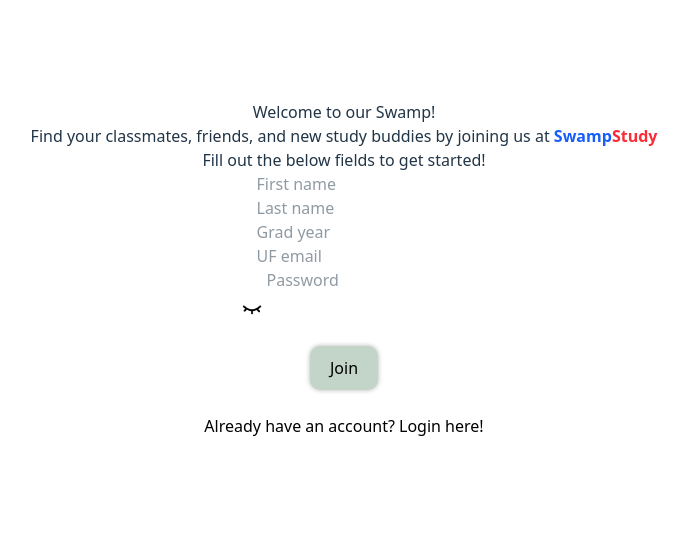
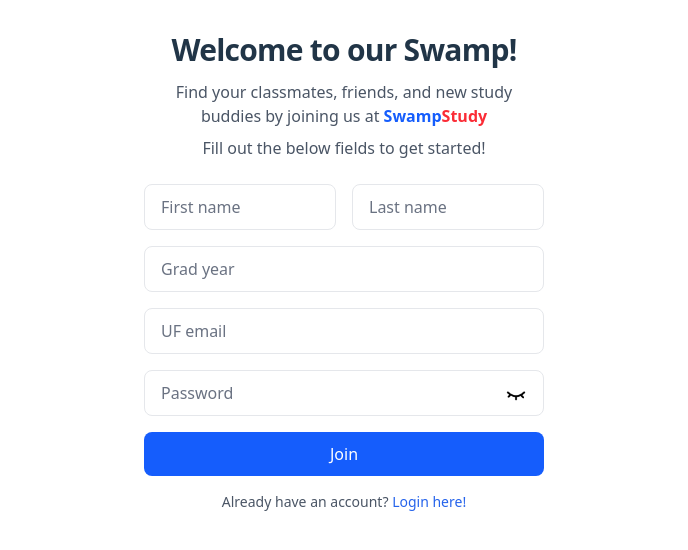
Before and after one commit to connor-kress/swamp-study, a React (Vite) app in the folder client/: page /register in a window 1280 px wide. Shown: the top 550 px of the page, without its empty margins (296-984 px from the left). Built offline with nearby package versions, Linux system fonts and the light colour scheme.

Commit message:
Overhauled login and register screens with Tailwind

```diff
--- a/client/src/screens/LoginScreen.tsx
+++ b/client/src/screens/LoginScreen.tsx
@@ -97,17 +97,38 @@
   }, [navigate]);
 
   return (
-    <div style={{ textAlign: "center", marginTop: "100px" }}>
-      <h1>Login</h1>
-      <p>Enter your UF email and password to login</p>
-      {error && <p style={{ "color": "red" }}>{error}</p>}
-      <form
-        style={{ display: "flex", flexDirection: "column", alignItems: "center" }}
-        onSubmit={handleSubmit}
-      >
-        <label>
+    <div className="flex flex-col items-center gap-6 px-6 py-8 max-w-md mx-auto">
+      <div className="text-center space-y-2">
+        <h1 className="text-3xl font-bold tracking-tight dark:text-gray-50">
+          Login
+        </h1>
+        <p className="text-gray-600 dark:text-gray-400">
+          Enter your UF email and password to login
+        </p>
+      </div>
+
+      {error && (
+        <div className="w-full p-3 rounded-lg bg-red-50 dark:bg-red-900/30
+                        text-red-600 dark:text-red-400 text-sm">
+          {error}
+        </div>
+      )}
+
+      <form className="w-full space-y-4" onSubmit={handleSubmit}>
+        <div className="space-y-4">
+          <label className="block">
+            <div className="relative">
               <input
-            style={{ width: "175px" }}
+                className="w-full px-4 py-2.5 rounded-lg
+                           border border-gray-300 dark:border-gray-600
+                           bg-white dark:bg-gray-800
+                           text-gray-900 dark:text-gray-100
+                           placeholder:text-gray-500
+                           dark:placeholder:text-gray-400
+                           focus:outline-none focus:ring-2 focus:ring-blue-500
+                           focus:border-transparent
+                           dark:focus:ring-blue-400
+                           transition"
                 type="text"
                 id="email"
                 name="email"
@@ -119,11 +140,22 @@
                 onInput={validateEmailDomain}
                 required
               />
+            </div>
           </label>
-        <br/>
-        <label style={{ paddingLeft: "20px" }}>
+
+          <label className="block">
+            <div className="relative">
               <input
-            style={{ width: "175px" }}
+                className="w-full px-4 py-2.5 rounded-lg
+                           border border-gray-300 dark:border-gray-600
+                           bg-white dark:bg-gray-800
+                           text-gray-900 dark:text-gray-100
+                           placeholder:text-gray-500
+                           dark:placeholder:text-gray-400
+                           focus:outline-none focus:ring-2 focus:ring-blue-500
+                           focus:border-transparent
+                           dark:focus:ring-blue-400
+                           transition"
                 type={passwordVisible ? "text" : "password"}
                 id="password"
                 name="password"
@@ -133,28 +165,56 @@
                 onChange={handleInputChange}
                 required
               />
+              <button
+                type="button"
+                onClick={() => setPasswordVisible((prev) => !prev)}
+                className="absolute right-3 top-1/2 -translate-y-1/2
+                           p-1.5 rounded-md
+                           hover:bg-gray-100 dark:hover:bg-gray-700
+                           focus:outline-none focus:ring-2 focus:ring-blue-500
+                           dark:focus:ring-blue-400
+                           transition"
+                aria-label={passwordVisible ? "Hide password" : "Show password"}
+                aria-pressed={passwordVisible}
+                title={passwordVisible ? "Hide password" : "Show password"}
+              >
                 <img
                   src={passwordVisible ? viewIcon : hideIcon}
-          onClick={() => setPasswordVisible(prev => !prev)}
-          alt={passwordVisible ? "Hide Password" : "View Password"}
-          style={{
-            cursor: "pointer",
-            width: "20px",
-            height: "20px",
-            position: "relative",
-            top: "5px",
-            left: "-25px"
-          }}
+                  alt=""
+                  className="w-5 h-5 dark:invert"
                 />
+              </button>
+            </div>
           </label>
-        <br/>
-        <button type="submit" style={{ backgroundColor: "#C2D5C8", color: "black", padding: "10px 20px", marginTop: "10px", borderRadius: "10px", cursor: "pointer", boxShadow: "0px 0px 5px rgba(0, 0, 0, 0.3)" }}>
+        </div>
+
+        <button
+          type="submit"
+          className="w-full px-4 py-2.5 rounded-lg
+                     bg-blue-600 dark:bg-blue-500
+                     text-white font-medium
+                     hover:bg-blue-700 dark:hover:bg-blue-600
+                     focus:outline-none focus:ring-2
+                     focus:ring-blue-500 dark:focus:ring-blue-400
+                     focus:ring-offset-2 dark:focus:ring-offset-gray-800
+                     disabled:opacity-60 disabled:cursor-not-allowed
+                     transition"
+          disabled={isLoading}
+        >
           {isLoading ? "Loading..." : "Log In"}
         </button>
-        <br/>
-        <Link to="/register" style={{ color: "black" }}>
-          New here? Sign up here!
+
+        <p className="text-center text-sm text-gray-600 dark:text-gray-400">
+          New here?{" "}
+          <Link
+            to="/register"
+            className="font-medium text-blue-600 dark:text-blue-400
+                       hover:text-blue-500 dark:hover:text-blue-300
+                       transition"
+          >
+            Sign up here!
           </Link>
+        </p>
       </form>
     </div>
   );
--- a/client/src/screens/RegisterScreen.tsx
+++ b/client/src/screens/RegisterScreen.tsx
@@ -68,21 +68,40 @@
   }
 
   return (
-    <div style={{ textAlign: "center", marginTop: "100px" }}>
-      <h1>Welcome to our Swamp!</h1>
+    <div className="flex flex-col items-center gap-6 px-6 py-8 max-w-md mx-auto">
+      <div className="text-center space-y-3">
+        <h1 className="text-3xl font-bold tracking-tight dark:text-gray-50">
+          Welcome to our Swamp!
+        </h1>
+        <div className="space-y-2 text-gray-600 dark:text-gray-400">
           <p>
-        Find your classmates, friends, and new study buddies by joining
-        us at <SwampStudy />
+            Find your classmates, friends, and new study buddies by joining us at{" "}
+            <SwampStudy />
           </p>
           <p>Fill out the below fields to get started!</p>
-      {error && <p style={{ "color": "red" }}>{error}</p>}
-      <form
-        style={{ display: "flex", flexDirection: "column", alignItems: "center" }}
-        onSubmit={handleSubmit}
-      >
-        <label>
+        </div>
+      </div>
+
+      {error && (
+        <div className="w-full p-3 rounded-lg bg-red-50 dark:bg-red-900/30
+                        text-red-600 dark:text-red-400 text-sm">
+          {error}
+        </div>
+      )}
+
+      <form className="w-full space-y-4" onSubmit={handleSubmit}>
+        <div className="space-y-4">
+          <div className="grid grid-cols-2 gap-4">
+            <label className="block">
               <input
-            style={{ width: "175px" }}
+                className="w-full px-4 py-2.5 rounded-lg
+                           border border-gray-300 dark:border-gray-600
+                           bg-white dark:bg-gray-800
+                           text-gray-900 dark:text-gray-100
+                           placeholder:text-gray-500 dark:placeholder:text-gray-400
+                           focus:outline-none focus:ring-2 focus:ring-blue-500
+                           focus:border-transparent dark:focus:ring-blue-400
+                           transition"
                 type="text"
                 id="firstName"
                 name="firstName"
@@ -93,9 +112,17 @@
                 required
               />
             </label>
-        <label>
+
+            <label className="block">
               <input
-            style={{ width: "175px" }}
+                className="w-full px-4 py-2.5 rounded-lg
+                           border border-gray-300 dark:border-gray-600
+                           bg-white dark:bg-gray-800
+                           text-gray-900 dark:text-gray-100
+                           placeholder:text-gray-500 dark:placeholder:text-gray-400
+                           focus:outline-none focus:ring-2 focus:ring-blue-500
+                           focus:border-transparent dark:focus:ring-blue-400
+                           transition"
                 type="text"
                 id="lastName"
                 name="lastName"
@@ -106,9 +133,18 @@
                 required
               />
             </label>
-        <label>
+          </div>
+
+          <label className="block">
             <input
-            style={{ width: "175px" }}
+              className="w-full px-4 py-2.5 rounded-lg
+                         border border-gray-300 dark:border-gray-600
+                         bg-white dark:bg-gray-800
+                         text-gray-900 dark:text-gray-100
+                         placeholder:text-gray-500 dark:placeholder:text-gray-400
+                         focus:outline-none focus:ring-2 focus:ring-blue-500
+                         focus:border-transparent dark:focus:ring-blue-400
+                         transition"
               type="number"
               id="gradYear"
               name="gradYear"
@@ -120,9 +156,17 @@
               required
             />
           </label>
-        <label>
+
+          <label className="block">
             <input
-            style={{ width: "175px" }}
+              className="w-full px-4 py-2.5 rounded-lg
+                         border border-gray-300 dark:border-gray-600
+                         bg-white dark:bg-gray-800
+                         text-gray-900 dark:text-gray-100
+                         placeholder:text-gray-500 dark:placeholder:text-gray-400
+                         focus:outline-none focus:ring-2 focus:ring-blue-500
+                         focus:border-transparent dark:focus:ring-blue-400
+                         transition"
               type="text"
               id="email"
               name="email"
@@ -135,9 +179,18 @@
               required
             />
           </label>
-        <label style={{ paddingLeft: "20px" }}>
+
+          <label className="block">
+            <div className="relative">
               <input
-            style={{ width: "175px" }}
+                className="w-full px-4 py-2.5 rounded-lg
+                           border border-gray-300 dark:border-gray-600
+                           bg-white dark:bg-gray-800
+                           text-gray-900 dark:text-gray-100
+                           placeholder:text-gray-500 dark:placeholder:text-gray-400
+                           focus:outline-none focus:ring-2 focus:ring-blue-500
+                           focus:border-transparent dark:focus:ring-blue-400
+                           transition"
                 type={passwordVisible ? "text" : "password"}
                 id="password"
                 name="password"
@@ -147,28 +200,56 @@
                 onChange={handleInputChange}
                 required
               />
+              <button
+                type="button"
+                onClick={() => setPasswordVisible(prev => !prev)}
+                className="absolute right-3 top-1/2 -translate-y-1/2
+                           p-1.5 rounded-md
+                           hover:bg-gray-100 dark:hover:bg-gray-700
+                           focus:outline-none focus:ring-2 focus:ring-blue-500
+                           dark:focus:ring-blue-400
+                           transition"
+                aria-label={passwordVisible ? "Hide password" : "Show password"}
+                aria-pressed={passwordVisible}
+                title={passwordVisible ? "Hide password" : "Show password"}
+              >
                 <img
                   src={passwordVisible ? viewIcon : hideIcon}
-            onClick={() => setPasswordVisible(prev => !prev)}
-            alt={passwordVisible ? "Hide Password" : "View Password"}
-            style={{
-              cursor: "pointer",
-              width: "20px",
-              height: "20px",
-              position: "relative",
-              top: "5px",
-              left: "-25px"
-            }}
+                  alt=""
+                  className="w-5 h-5 dark:invert"
                 />
+              </button>
+            </div>
           </label>
-        <br/>
-        <button type="submit" style={{ backgroundColor: "#C2D5C8", color: "black", padding: "10px 20px", marginTop: "10px", borderRadius: "10px", cursor: "pointer", boxShadow: "0px 0px 5px rgba(0, 0, 0, 0.3)" }}>
+        </div>
+
+        <button
+          type="submit"
+          className="w-full px-4 py-2.5 rounded-lg
+                     bg-blue-600 dark:bg-blue-500
+                     text-white font-medium
+                     hover:bg-blue-700 dark:hover:bg-blue-600
+                     focus:outline-none focus:ring-2
+                     focus:ring-blue-500 dark:focus:ring-blue-400
+                     focus:ring-offset-2 dark:focus:ring-offset-gray-800
+                     disabled:opacity-60 disabled:cursor-not-allowed
+                     transition"
+          disabled={isLoading}
+        >
           {isLoading ? "Loading..." : "Join"}
         </button>
-        <br/>
-        <Link to="/login" style={{ color: "black" }}>
-          Already have an account? Login here!
+
+        <p className="text-center text-sm text-gray-600 dark:text-gray-400">
+          Already have an account?{" "}
+          <Link
+            to="/login"
+            className="font-medium text-blue-600 dark:text-blue-400
+                       hover:text-blue-500 dark:hover:text-blue-300
+                       transition"
+          >
+            Login here!
           </Link>
+        </p>
       </form>
     </div>
   );
```
Lines whose indentation alone changed are shown as unchanged.
